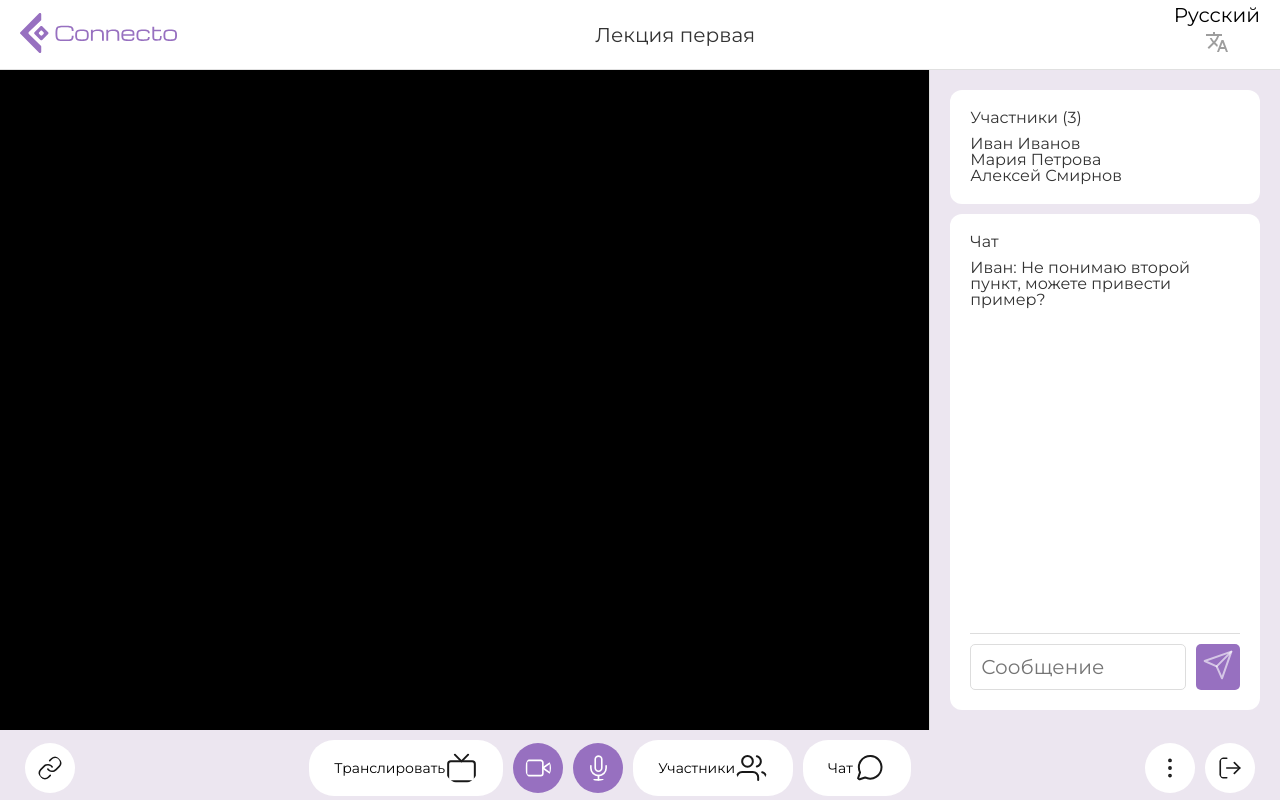
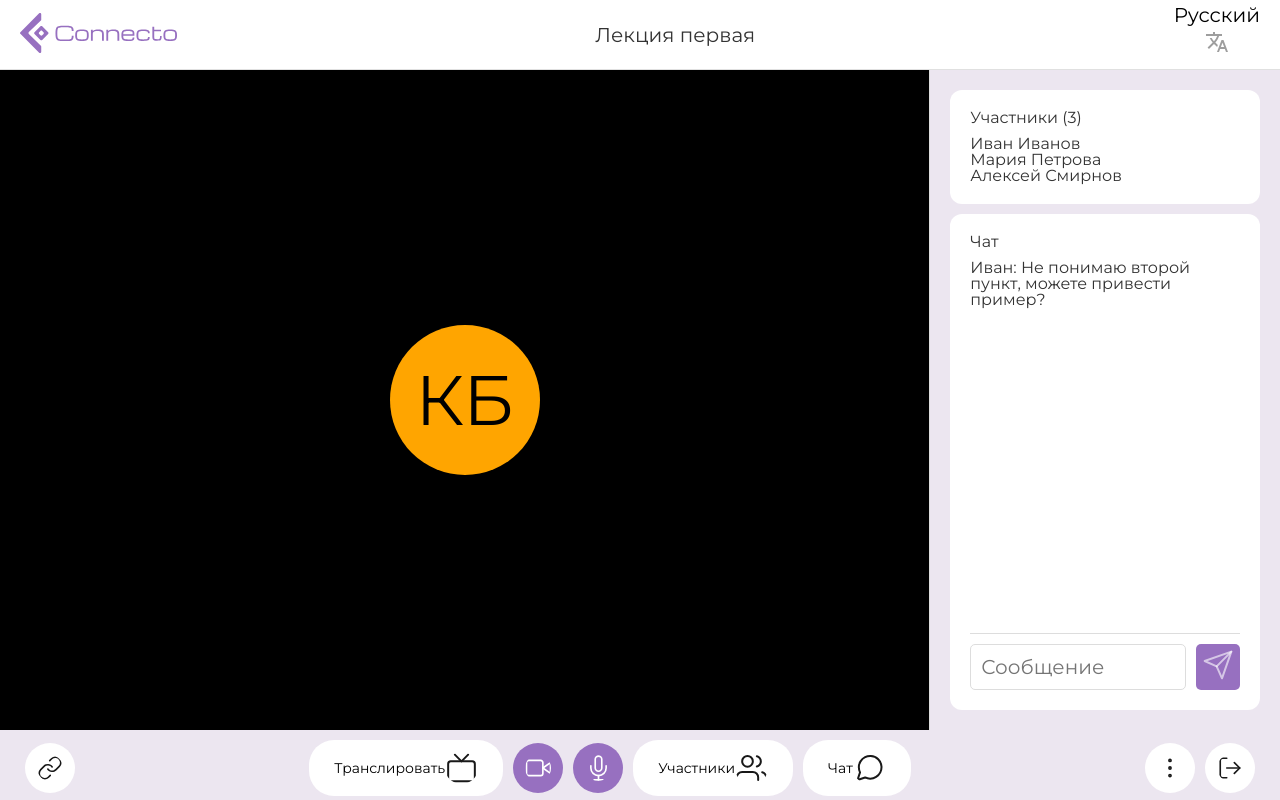
Before and after one commit to Proteknohak/frontend, a Vue app: page /1 in a window 1280 px wide. Built offline with nearby package versions, Linux system fonts and the light colour scheme; no server answers; a web font is replaced by a local one.

Commit message:
zaglushka

```diff
--- a/src/pages/RoomPage.vue
+++ b/src/pages/RoomPage.vue
@@ -117,8 +117,8 @@
 <template>
   <main>
     <section class="video-container">
-      <audio ref="audioPlayer"></audio>
-      <video ref="localVideo" autoplay></video>
+      <video v-if="userStore.isCreator" ref="localVideo" autoplay></video>
+      <div v-else class="user-icon">КБ</div>
     </section>
     <aside class="sidebar">
       <div class="participants">
@@ -192,6 +192,17 @@
   $secondary-color: #ece6f0;
   $text-color: #333;
   $hover-color: #e8e8e8;
+
+  .user-icon {
+    width: 150px;
+    height: 150px;
+    background-color: orange;
+    border-radius: 50%;
+    display: flex;
+    justify-content: center;
+    align-items: center;
+    font-size: 70px;
+  }
 
   main {
     height: calc(100% - 70px);
```
